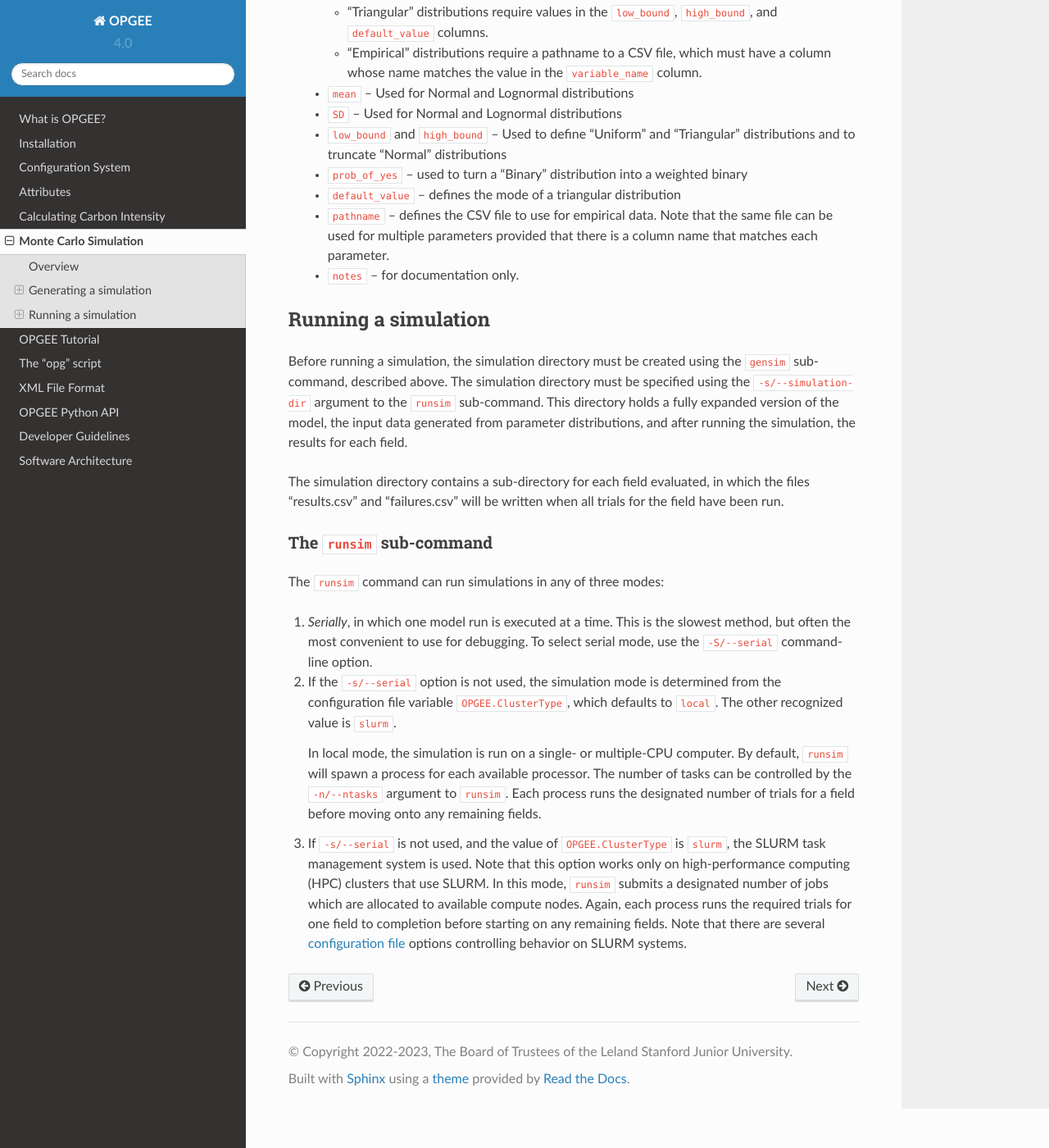
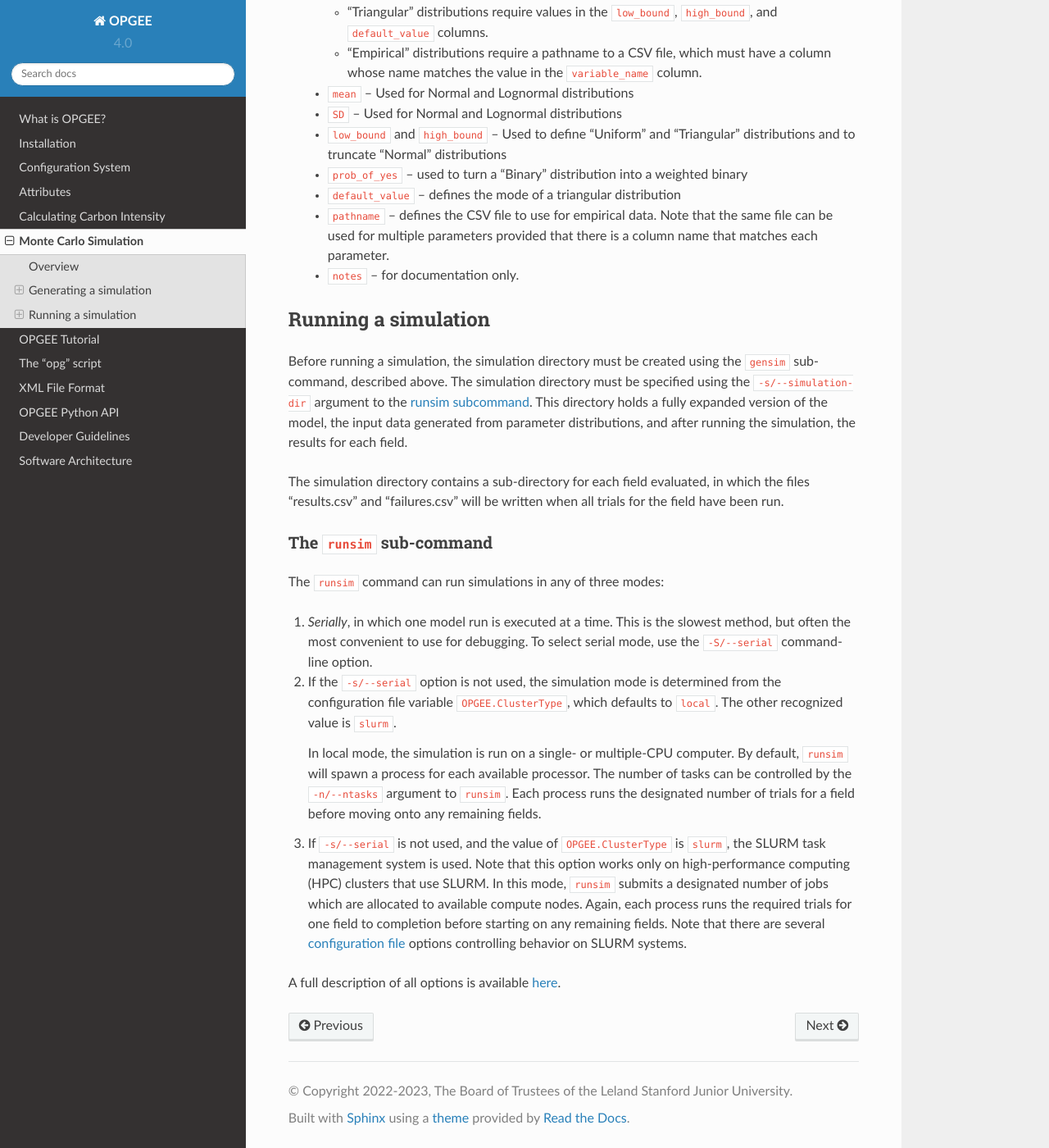
Before and after one commit to msmasnadi/OPGEEv4, a Sphinx documentation site: the page built from docs/source/monte-carlo.rst, in a window 1280 px wide and 1400 px high, scrolled down 2123 px. Shown: the whole window at 82% size. Built offline with Sphinx 7.4.7 and the Read the Docs theme 2.0.0, drawn with Linux system fonts in a browser that asks for light colours; some of the changed text lies outside the part shown.

Commit message:
Documentation updates and fix for deprecated function name

```diff
--- a/docs/source/monte-carlo.rst
+++ b/docs/source/monte-carlo.rst
@@ -25,7 +25,7 @@
     to the XML representation required for running in OPGEE. The primary source file (``opgee/etc/test-fields.csv``)
     is based on data extracted from the OPGEEv3 Excel workbook.
 
-  * The ``gensim`` :doc:`subcommand <opgee.subcommand>`, which reads ``opgee/mcs/etc/parameter_distributions.csv``,
+  * The ``gensim`` subcommand which reads ``opgee/mcs/etc/parameter_distributions.csv``,
     a file describing probability distributions for model attributes. ``Gensim`` then generates a file containing
     data values drawn from these distributions for a defined number of trials, with one file generated per
     field explicitly or implicitly identified in the call to ``gensim``.
@@ -54,7 +54,7 @@
 The ``gensim`` subcommand
 ~~~~~~~~~~~~~~~~~~~~~~~~~~~
 
-  * Gensim currently supports the following distributions, though it is fairly easy to add new ones:
+  * The `gensim subcommand <opg.html#gensim>`__ currently supports the following distributions, though it is fairly easy to add new ones:
 
     * Uniform
     * Normal
@@ -121,7 +121,7 @@
 
 Before running a simulation, the simulation directory must be created using the ``gensim``
 sub-command, described above. The simulation directory must be specified using the ``-s/--simulation-dir``
-argument to the ``runsim`` sub-command. This directory holds a fully expanded version of the model,
+argument to the `runsim subcommand <opg.html#runsim>`__. This directory holds a fully expanded version of the model,
 the input data generated from parameter distributions, and after running the simulation, the results
 for each field.
 
@@ -151,3 +151,5 @@
    are allocated to available compute nodes. Again, each process runs the required trials for one
    field to completion before starting on any remaining fields. Note that there are several
    :doc:`configuration file <config>` options controlling behavior on SLURM systems.
+
+A full description of all options is available `here <opg.html#runsim>`__.
```
Also changed, not shown: 2 other files.
